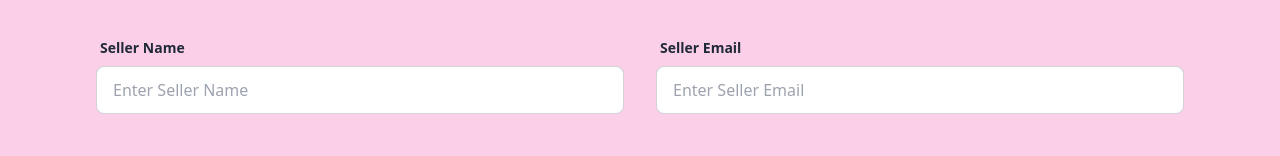
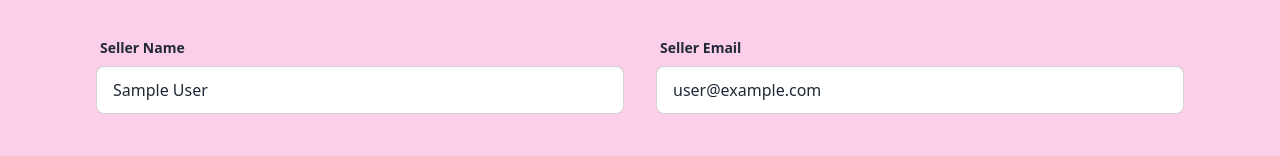
Before and after one commit to mim2041/disny-dolls-gallery-client, a React (Vite) app: page /addToys in a window 1280 px wide. Shown: the part 602-758 px from the top of the page. Built offline with nearby package versions, Linux system fonts and the light colour scheme; no server answers; sample sign-in values are in the browser's storage.

Commit message:
searched toys are filter out

```diff
--- a/src/Login/Login.jsx
+++ b/src/Login/Login.jsx
@@ -1,3 +1,5 @@
+/* eslint-disable no-unused-vars */
+
 import { useContext, useState } from "react";
 import { Link, useLocation, useNavigate } from "react-router-dom";
 import { AuthContext } from "../provider/AuthProvider";
--- a/src/pages/AddToys/AddToys.jsx
+++ b/src/pages/AddToys/AddToys.jsx
@@ -1,6 +1,11 @@
 // import { AiFillStar } from "react-icons/ai";
 
+import { useContext } from "react";
+import { AuthContext } from "../../provider/AuthProvider";
+
 const AddToys = () => {
+    const {user} = useContext(AuthContext);
+    console.log(user)
 
     const handleAddToys = event => {
         event.preventDefault();
@@ -87,7 +92,7 @@ const AddToys = () => {
                             <span className="label-text font-bold">Seller Name</span>
                         </label>
                         <label className="w-full">
-                            <input type="text" placeholder="Enter Seller Name" name="seller" className="input input-bordered w-full" />
+                            <input type="text" defaultValue={user.displayName} name="seller" className="input input-bordered w-full" />
                         </label>
                     </div>
                     <div className="form-control mb-8 w-1/2">
@@ -95,7 +100,7 @@ const AddToys = () => {
                             <span className="label-text font-bold">Seller Email</span>
                         </label>
                         <label className="w-full">
-                            <input type="email" placeholder="Enter Seller Email" name="email" className="input input-bordered w-full" />
+                            <input type="email" placeholder="Enter Seller Email" defaultValue={user.email} name="email" className="input input-bordered w-full" />
                         </label>
                     </div>
                 </div>
--- a/src/pages/AllToys/AllToys.jsx
+++ b/src/pages/AllToys/AllToys.jsx
@@ -9,28 +9,21 @@ const AllToys = () => {
         const search = document.getElementById('search').value;
         console.log(search);
 
-        if(search === allToys.name){
+        const toy = allToys.filter(toys => search === toys.name)
+
+        console.log(toy)
+        if(toy){
             return <>
-                {/* The button to open modal */}
-                    <label htmlFor="my-modal" className="btn">open modal</label>
-
-                    {/* Put this part before </body> tag */}
-                    <input type="checkbox" id="my-modal" className="modal-toggle" />
-                    <div className="modal">
-                    <div className="modal-box">
-                        <h3 className="font-bold text-lg">Congratulations random Internet user!</h3>
-                        <p className="py-4"></p>
-                        <div className="modal-action">
-                        <label htmlFor="my-modal" className="btn">Yay!</label>
-                        </div>
-                    </div>
-                </div>
+                <p>{toy.name}</p>
             </>
         }
+
+
     }
 
     return (
         <div className=" mx-12 ">
+
             <div className="container flex items-center justify-center mb-12">
                 <div className="form-control">
                     <div className="input-group w-full">
```
